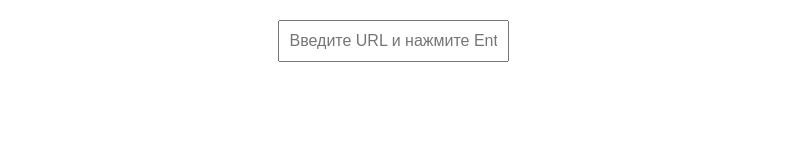
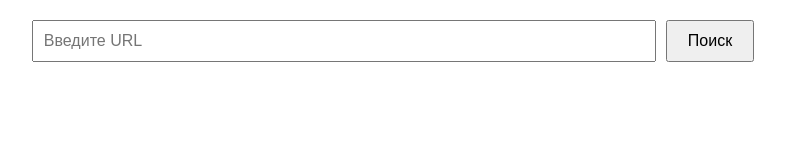
Before and after one commit to dimaefimow/browser, a plain HTML site: page index.html in a window 1280 px wide. Shown: the whole page, without its empty margins (247-1032 px from the left). Drawn offline with Linux system fonts and the light colour scheme.

Commit message:
Update index.html

```diff
--- a/index.html
+++ b/index.html
@@ -1,7 +1,8 @@
 <!DOCTYPE html>
-<html lang="en">
+<html lang="ru">
 <head>
     <meta charset="UTF-8">
+    <meta name="viewport" content="width=device-width, initial-scale=1.0">
     <title>Мини Браузер</title>
     <style>
         body {
@@ -13,34 +14,44 @@
         }
         .search-container {
             margin: 20px;
+            display: flex;
+            justify-content: center;
+            flex-wrap: wrap;
+            gap: 10px;
+            padding: 0 10px;
         }
         input[type="text"] {
-            width: 80%%;
+            flex: 1 1 300px;
             padding: 10px;
             font-size: 16px;
+            max-width: 600px;
+        }
+        button {
+            padding: 10px 20px;
+            font-size: 16px;
+            cursor: pointer;
         }
         iframe {
             width: 100%%;
-            height: 90vh;
+            height: calc(100vh - 100px);
             border: none;
         }
     </style>
 </head>
 <body>
     <div class="search-container">
-        <input type="text" id="urlInput" placeholder="Введите URL и нажмите Enter" onkeypress="handleKeyPress(event)">
+        <input type="text" id="urlInput" placeholder="Введите URL">
+        <button onclick="openUrl()">Поиск</button>
     </div>
     <iframe id="browserFrame" src=""></iframe>
 
     <script>
-        function handleKeyPress(event) {
-            if (event.key === 'Enter') {
-                let url = document.getElementById('urlInput').value;
-                if (!url.startsWith('http')) {
-                    url = 'https://' + url;
-                }
-                document.getElementById('browserFrame').src = url;
+        function openUrl() {
+            let url = document.getElementById('urlInput').value;
+            if (!url.startsWith('http')) {
+                url = 'https://' + url;
             }
+            document.getElementById('browserFrame').src = url;
         }
     </script>
 </body>
```
